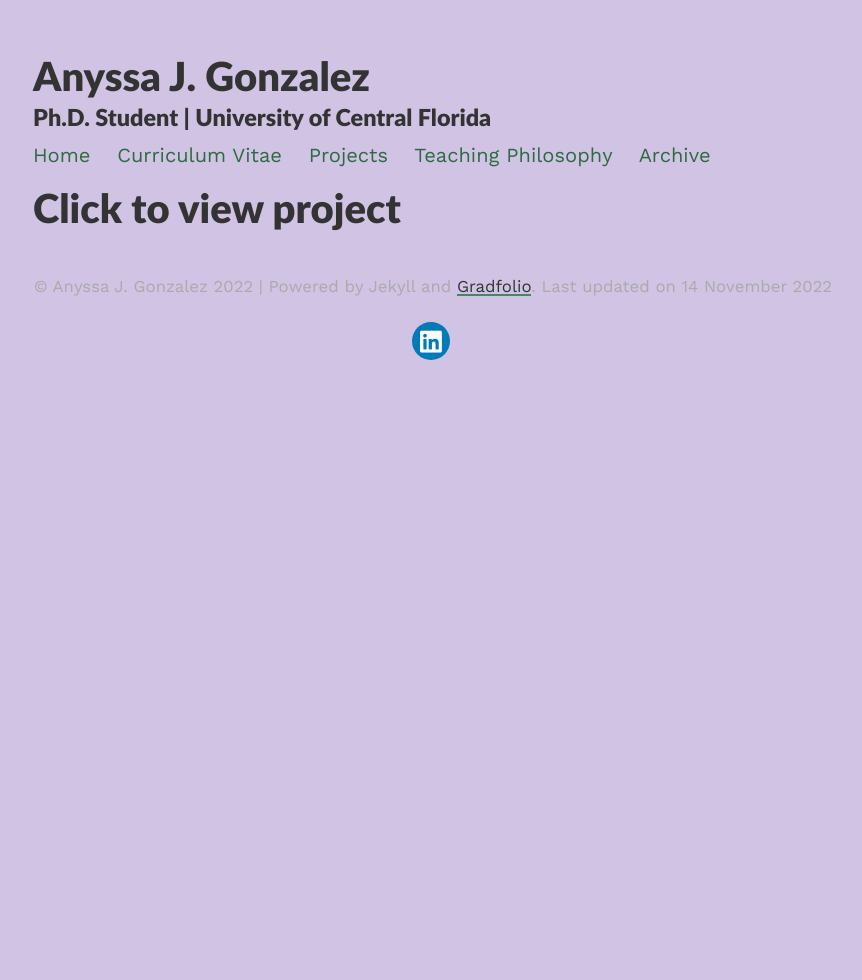
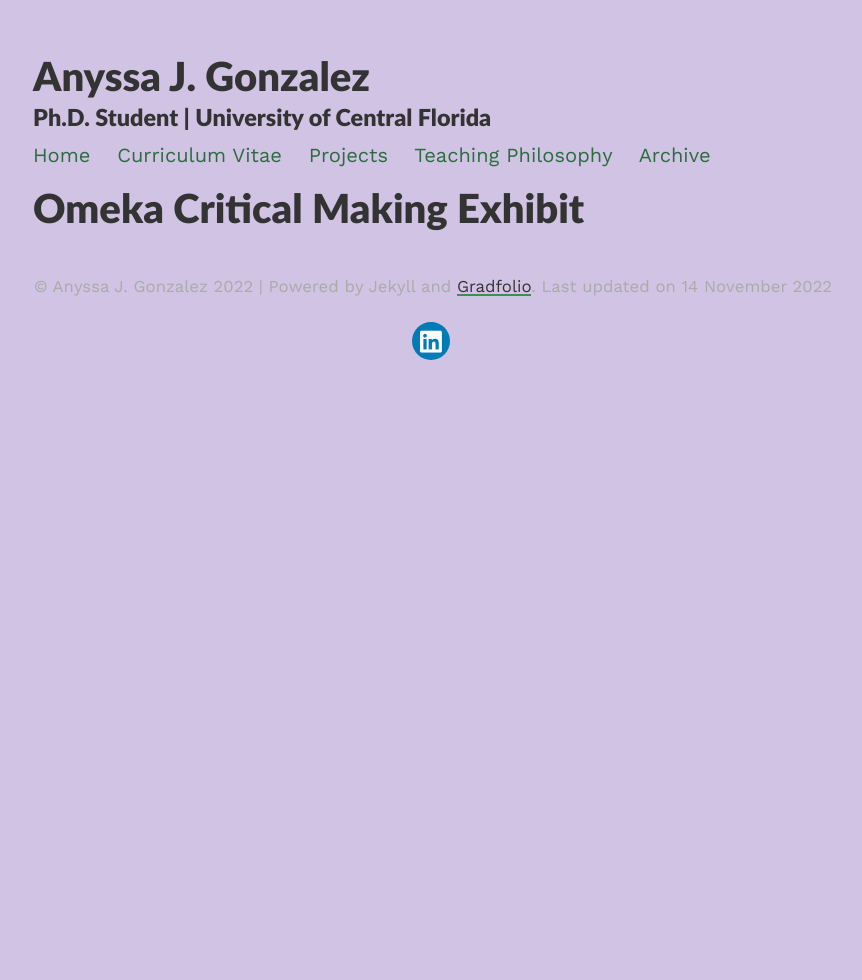
Before and after one commit to anyssajgonzalez/AnyssaPortfolio, a Jekyll site: the page built from _projects/redirect.md, in a window 1280 px wide. Shown: the whole page, without its empty margins (207-1069 px from the left). Built offline with Jekyll 4.4.1, drawn with Linux system fonts in a browser that asks for light colours; nearby versions of some CDN libraries.

Commit message:
added redirect to omeka

```diff
--- a/_projects/redirect.md
+++ b/_projects/redirect.md
@@ -1,6 +1,6 @@
 ---
 layout: post
-title: Click to view project
-description: Project yay!
-redirect: https://unsplash.com
+title: Omeka Critical Making Exhibit
+description: Click to view
+redirect: https://ajgcriticalmaking.omeka.net/
 ---
```
